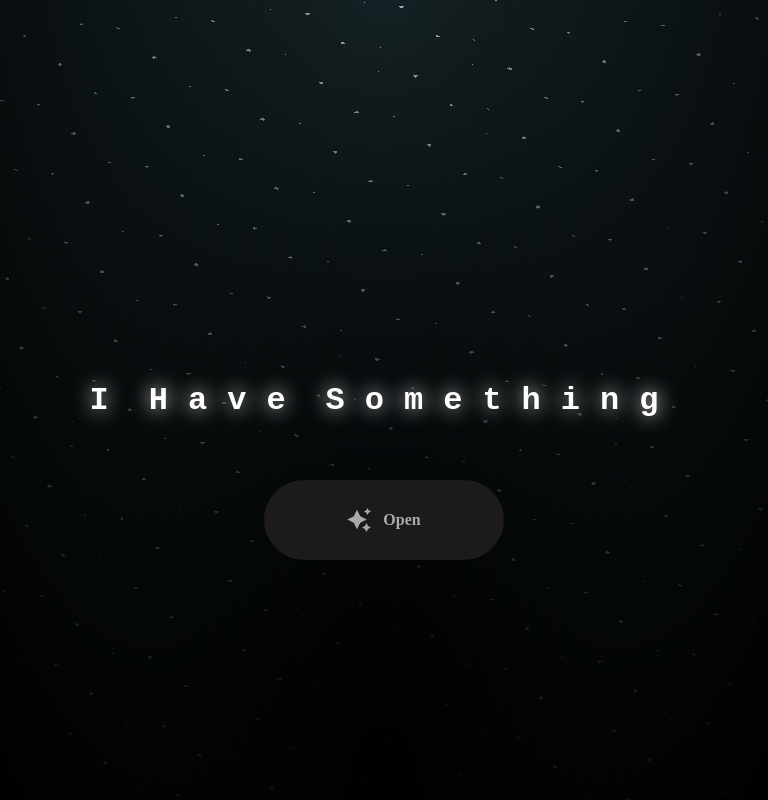
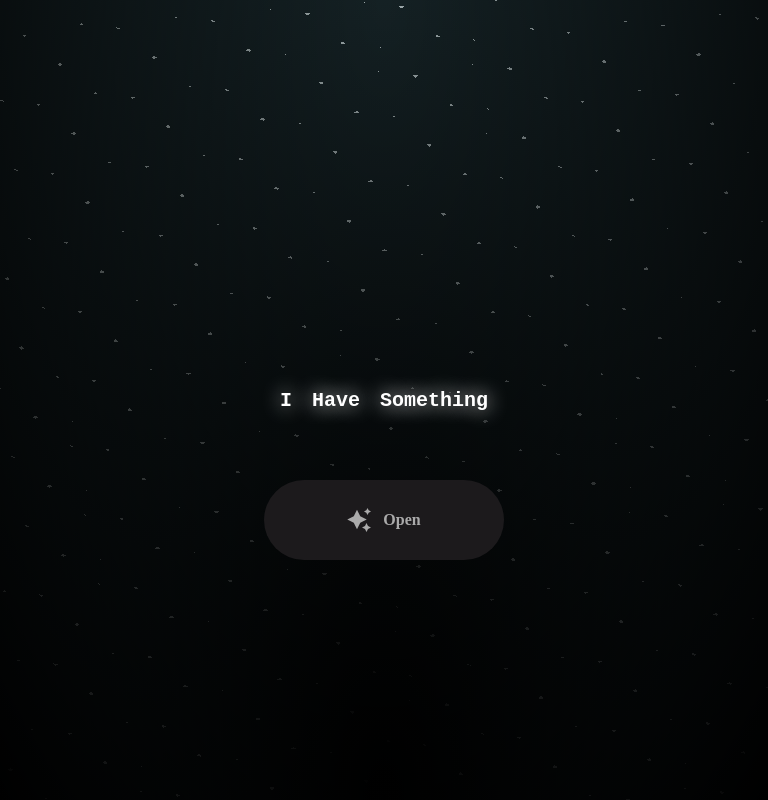
Before and after one commit to rochmadqolim/gift-to-selia, a plain HTML site: page index.html in a window 768 px wide. Drawn offline with Linux system fonts and the light colour scheme.

Commit message:
set mobile view index.css

```diff
--- a/css/index.css
+++ b/css/index.css
@@ -40,9 +40,16 @@
   letter-spacing: 0px;
 }
 
-@media (min-width: 500px) {
+@media (max-width: 768px) {
   .title {
-    letter-spacing: 20px;
+    position: absolute;
+    color: white;
+    font-family: 'Courier New', Courier, monospace;
+    font-size: 20px;
+
+    display: flex;
+    flex-wrap: wrap;
+    text-shadow: 0 0 20px white;
   }
 }
 
```
